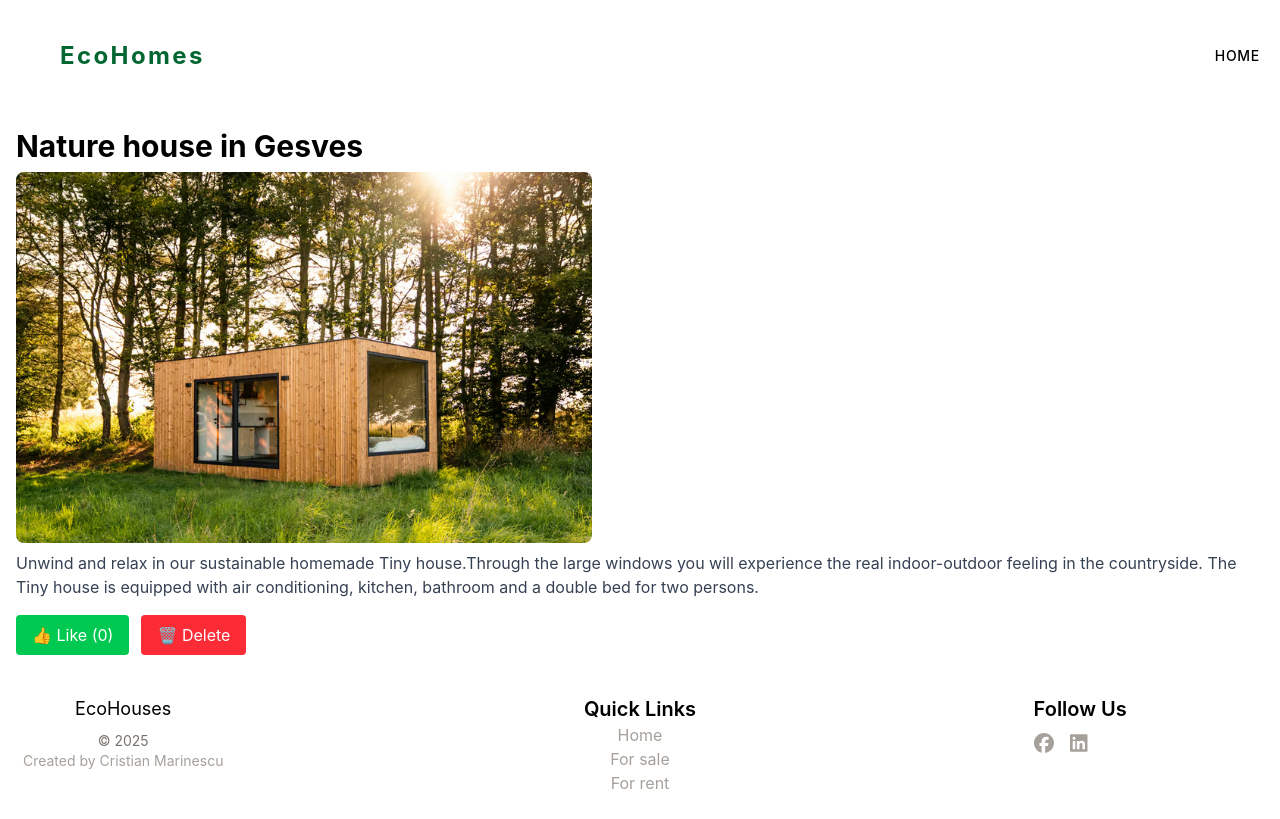
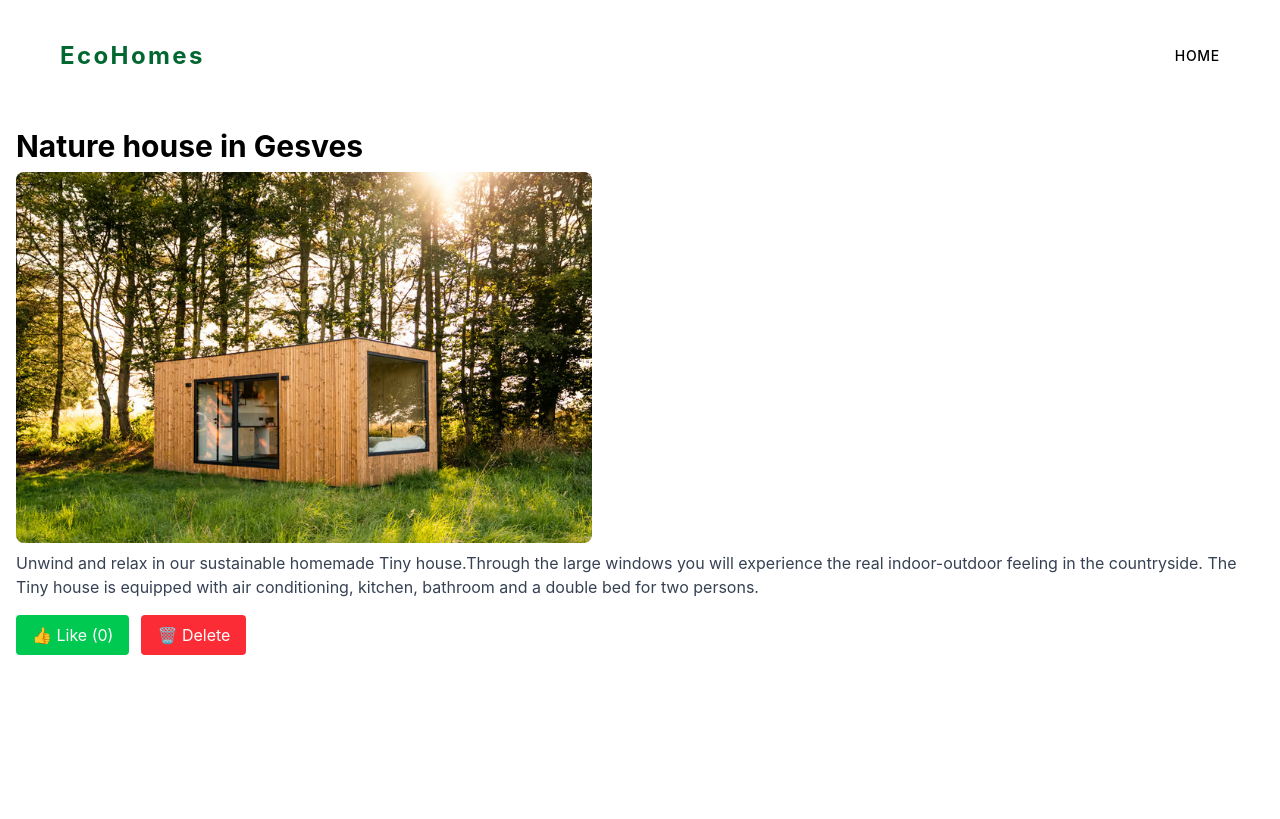
Before and after one commit to CristianM100/EcoHouses, a React (Vite) app: page /properties/1 in a window 1280 px wide. Built offline with nearby package versions, Linux system fonts and the light colour scheme.

Commit message:
comment Footer

```diff
--- a/src/pages/Individual.jsx
+++ b/src/pages/Individual.jsx
@@ -1,6 +1,6 @@
 import PropertyDetail from '../components/PropertyDetail';
 import { Link } from "react-router-dom";
-import Footer from "../components/Footer";
+// import Footer from "../components/Footer";
 
 
 export function Individual() {
@@ -18,7 +18,7 @@ export function Individual() {
                 </div>
 
                 <ul className='text-black flex items-center gap-30'>
-                    <li className='ml-2 text-sm font-medium uppercase tracking-wider'>
+                    <li className='mr-10 text-sm font-medium uppercase tracking-wider'>
                         <Link to='/'>Home</Link>
                     </li>
 
@@ -27,7 +27,7 @@ export function Individual() {
         </header>
 
             <PropertyDetail />
-            <Footer />
+           {/* <Footer /> */}
         </>
     )
 }
```
